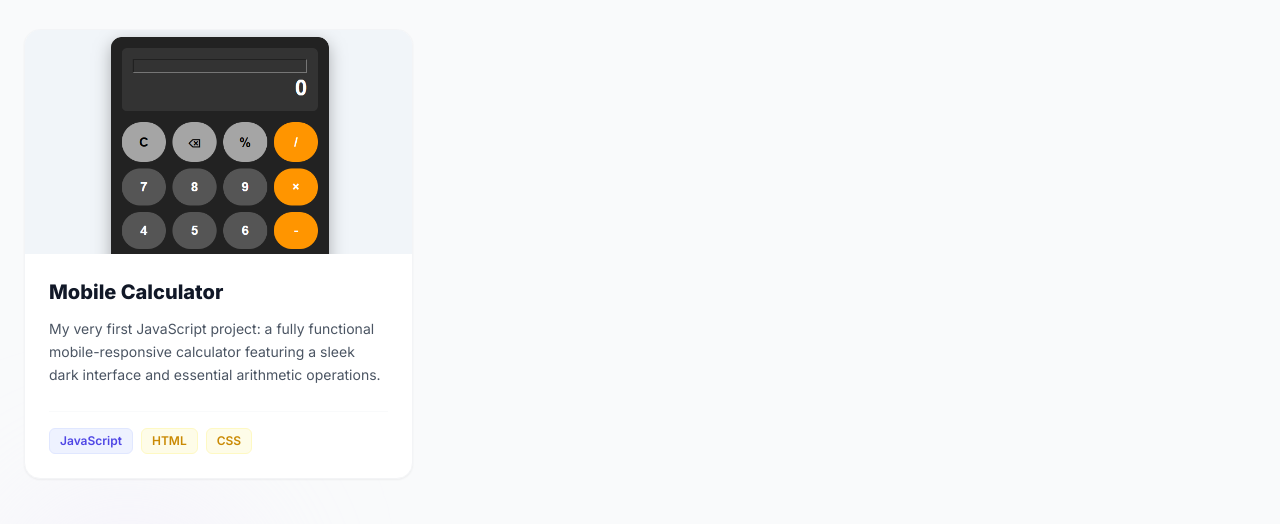
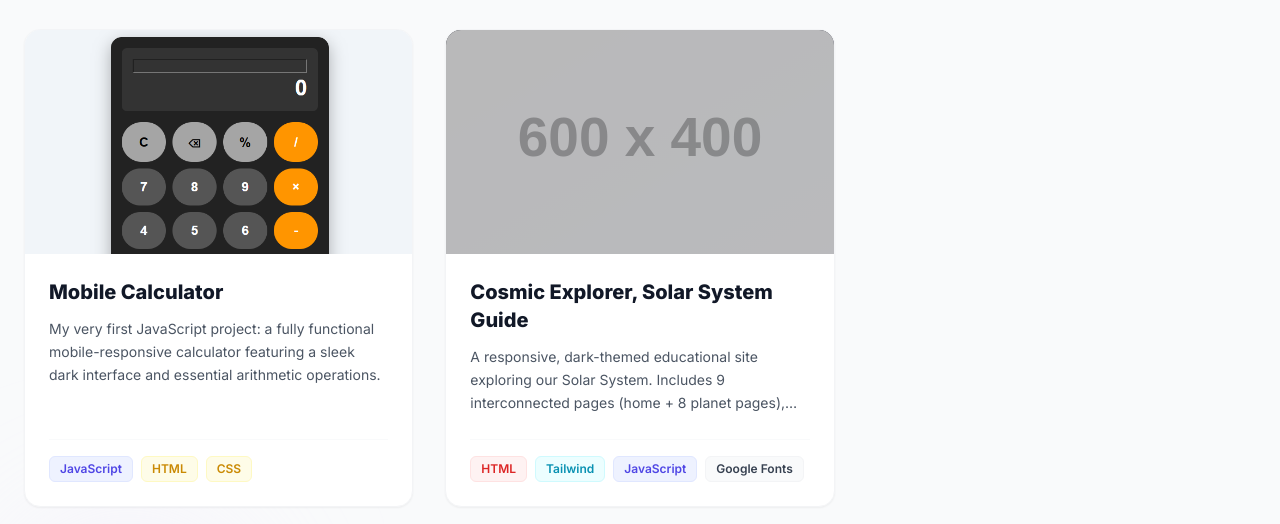
Before and after one commit to DevMeki/portfolio, a plain HTML site: page index.html in a window 1280 px wide. Shown: the part 3096-3620 px from the top of the page. Drawn offline with nearby package versions, Linux system fonts and the light colour scheme; placeholder pictures from the web are drawn by us.

Commit message:
added new project

```diff
--- a/index.html
+++ b/index.html
@@ -920,6 +920,50 @@
             </div>
           </a>
         </article>
+
+        <!-- Project 5: Cosmic Explorer -->
+        <article class="reveal group h-full" style="transition-delay: 0.5s;">
+          <a href="https://cosmicexplorer.xo.je/" target="_blank" class="block h-full">
+            <div
+              class="bg-white rounded-2xl overflow-hidden shadow-sm hover:shadow-2xl transition-all duration-500 border border-gray-100 h-full flex flex-col transform group-hover:-translate-y-2">
+              <div class="relative overflow-hidden h-56 bg-gradient-to-br from-[#0B0D17] to-[#151932]">
+                <img src="https://placehold.co/600x400/0B0D17/6366F1?text=Cosmic+Explorer" alt="Cosmic Explorer"
+                  class="w-full h-full object-cover transition-transform duration-700 group-hover:scale-110 opacity-90">
+                <div
+                  class="absolute inset-0 bg-black/30 opacity-0 group-hover:opacity-80 transition-opacity duration-300 flex items-center justify-center gap-4 backdrop-blur-[2px]">
+                  <span
+                    class="px-6 py-2 bg-white text-gray-900 rounded-full font-bold text-sm transform scale-90 group-hover:scale-100 transition-transform duration-300">Visit
+                    Site</span>
+                </div>
+              </div>
+
+              <div class="p-6 flex flex-col flex-grow">
+                <div class="flex justify-between items-start mb-3">
+                  <h3 class="text-xl font-bold text-gray-900 group-hover:text-primary transition-colors">Cosmic
+                    Explorer, Solar System Guide</h3>
+                </div>
+                <p class="text-gray-600 mb-6 text-sm leading-relaxed line-clamp-3 flex-grow">A responsive, dark-themed
+                  educational site exploring our Solar System. Includes 9 interconnected pages (home + 8 planet pages),
+                  immersive glassmorphism UI, and smooth animations. Built with semantic HTML, Tailwind CSS, and
+                  Vanilla JavaScript.</p>
+
+                <div class="pt-4 border-t border-gray-50">
+                  <div class="flex flex-wrap gap-2">
+                    <span
+                      class="px-2.5 py-1 bg-red-50 text-red-600 text-xs font-semibold rounded-md border border-red-100">HTML</span>
+                    <span
+                      class="px-2.5 py-1 bg-cyan-50 text-cyan-600 text-xs font-semibold rounded-md border border-cyan-100">Tailwind</span>
+                    <span
+                      class="px-2.5 py-1 bg-indigo-50 text-indigo-600 text-xs font-semibold rounded-md border border-indigo-100">JavaScript</span>
+                    <span
+                      class="px-2.5 py-1 bg-gray-50 text-gray-700 text-xs font-semibold rounded-md border border-gray-100">Google
+                      Fonts</span>
+                  </div>
+                </div>
+              </div>
+            </div>
+          </a>
+        </article>
       </div>
       <div
         class="text-center mt-12 bg-white/50 backdrop-blur-sm p-8 rounded-2xl border border-dashed border-gray-200 max-w-2xl mx-auto reveal"
```
